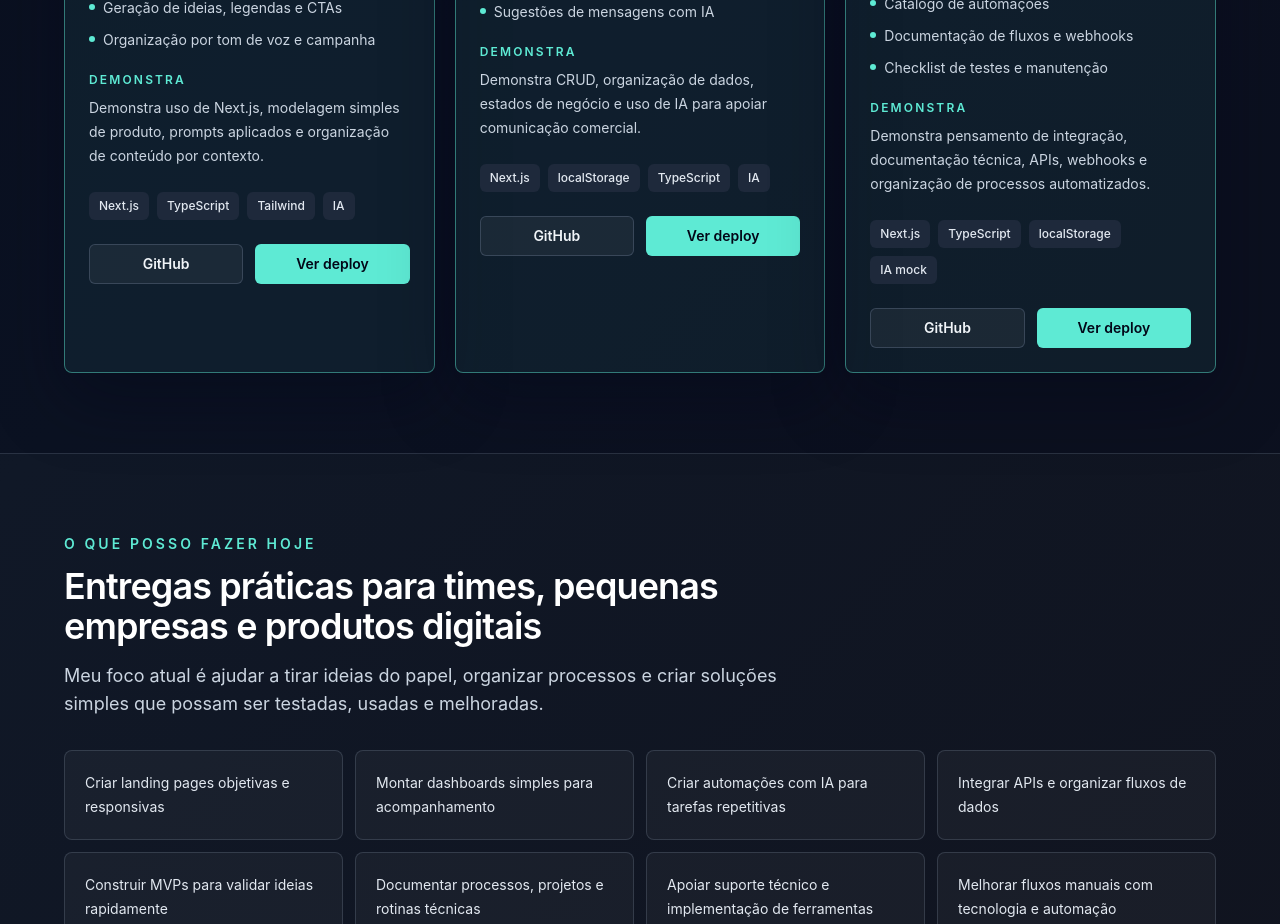
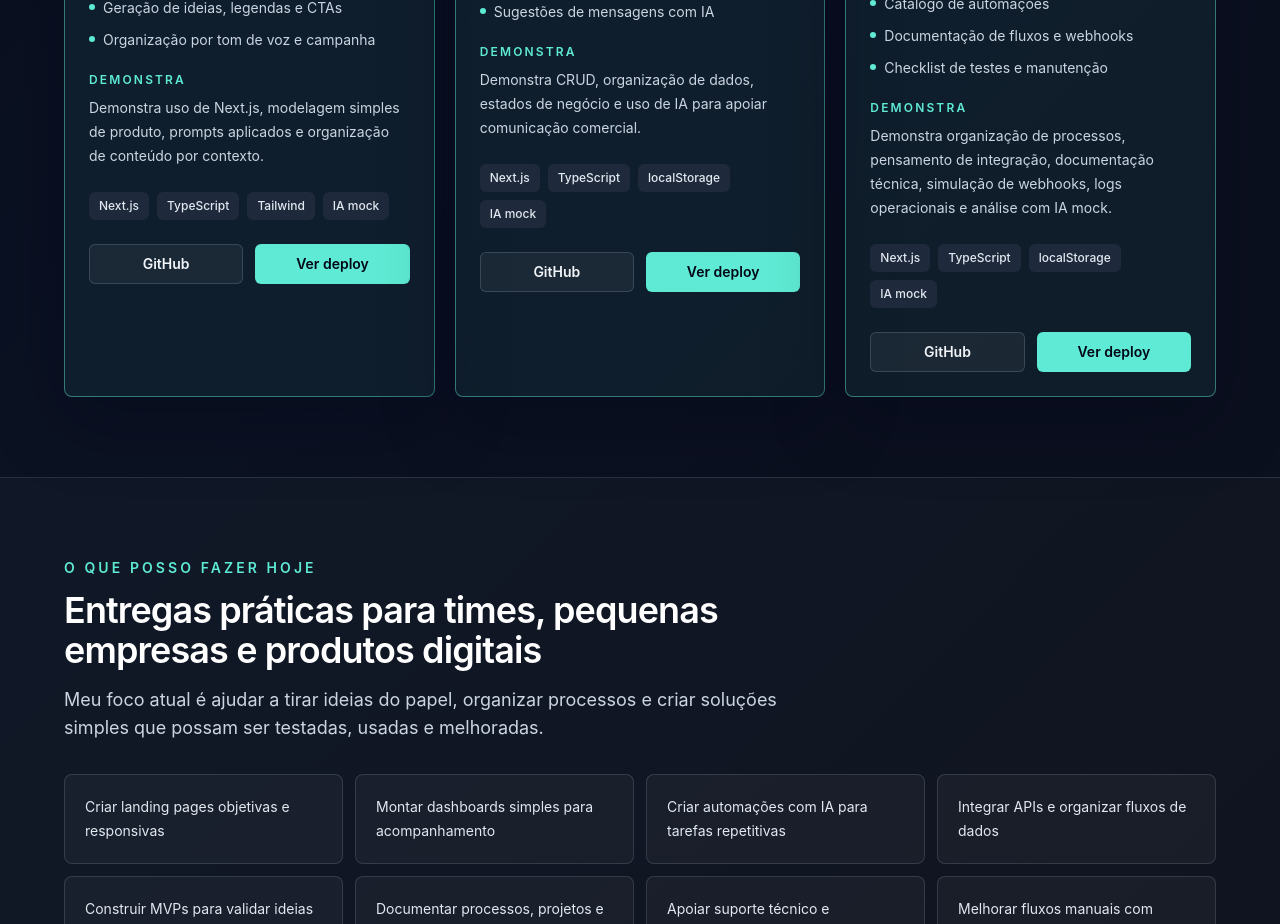
Before and after one commit to Clarksonbr/victor-giovani-portfolio, a Next.js app: page / in a window 1280 px wide. Shown: the part 3300-4224 px from the top of the page. Built offline with nearby package versions, Linux system fonts and the light colour scheme.

Commit message:
Polish project card consistency

```diff
--- a/src/app/page.tsx
+++ b/src/app/page.tsx
@@ -59,7 +59,7 @@ const projects = [
     demonstrates:
       "Demonstra uso de Next.js, modelagem simples de produto, prompts aplicados e organização de conteúdo por contexto.",
     status: "MVP publicado",
-    stack: ["Next.js", "TypeScript", "Tailwind", "IA"],
+    stack: ["Next.js", "TypeScript", "Tailwind", "IA mock"],
     githubUrl: "https://github.com/Clarksonbr/ai-social-media-studio",
     deployUrl: "https://ai-social-media-studio.vercel.app/",
     featured: true
@@ -78,7 +78,7 @@ const projects = [
     demonstrates:
       "Demonstra CRUD, organização de dados, estados de negócio e uso de IA para apoiar comunicação comercial.",
     status: "MVP publicado",
-    stack: ["Next.js", "localStorage", "TypeScript", "IA"],
+    stack: ["Next.js", "TypeScript", "localStorage", "IA mock"],
     githubUrl: "https://github.com/Clarksonbr/ai-crm",
     deployUrl: "https://ai-crm-ebon.vercel.app/",
     featured: true
@@ -95,7 +95,7 @@ const projects = [
       "Checklist de testes e manutenção"
     ],
     demonstrates:
-      "Demonstra pensamento de integração, documentação técnica, APIs, webhooks e organização de processos automatizados.",
+      "Demonstra organização de processos, pensamento de integração, documentação técnica, simulação de webhooks, logs operacionais e análise com IA mock.",
     status: "MVP publicado",
     stack: ["Next.js", "TypeScript", "localStorage", "IA mock"],
     githubUrl: "https://github.com/Clarksonbr/ai-automation-hub",
```
